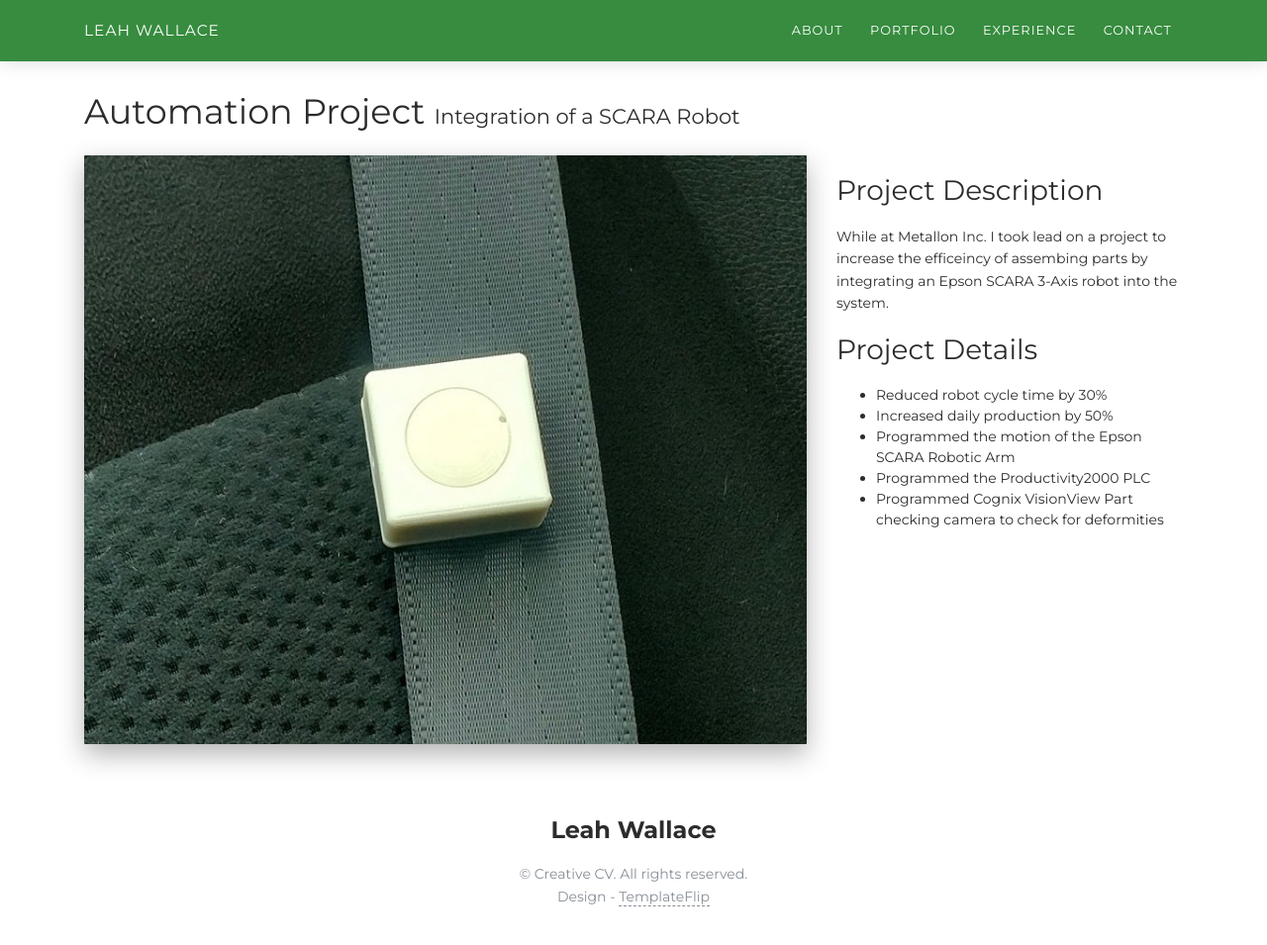
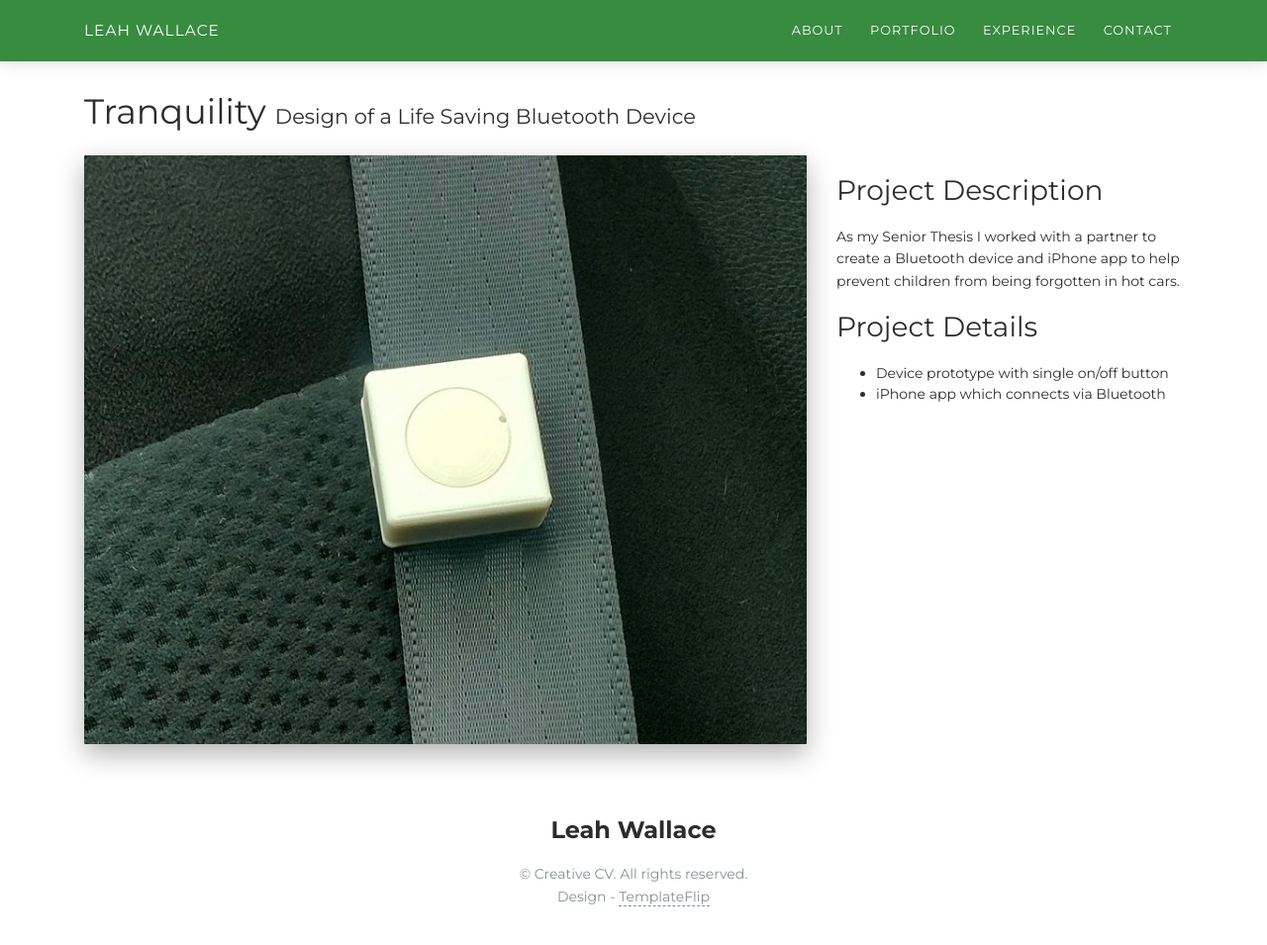
Before and after one commit to lwallace37/lwallace37.github.io, a Jekyll site: the page TranquilityProject/index.html, which Jekyll copies as it is, in a window 1280 px wide and 957 px high. Shown: the whole window at 99% size. Built offline with Jekyll 4.4.1, drawn with Linux system fonts in a browser that asks for light colours; nearby versions of some CDN libraries.

Commit message:
Update project information

```diff
--- a/TranquilityProject/index.html
+++ b/TranquilityProject/index.html
@@ -51,16 +51,11 @@
   </div>
 </div>
 
-<div class="section" id="Automation">
+<div class="section" id="Tranquility">
   <div class="container">
-      <h2 class="my-4">Automation Project
-  <small>Integration of a SCARA Robot</small>
+      <h2 class="my-4">Tranquility
+  <small>Design of a Life Saving Bluetooth Device</small>
 </h2>
-      <!--<div class="col-md-8 ml-auto mr-auto">
-        <div class="h2 text-center mt-5 mb-5 title">Automation of a SCARA Robot</div>
-        <div class="nav-align-center">-
-        </div>
-      </div>-->
     <div class="ml-auto mr-auto">
       <div class="row">
         <div class="col-md-8">
@@ -70,15 +65,12 @@
     </div>
     <div class="col-md-4">
       <h3 class="my-3">Project Description</h3>
-      <p>While at Metallon Inc. I took lead on a project to increase the efficeincy of assembing parts by integrating an Epson SCARA 3-Axis robot into the system.
+      <p>As my Senior Thesis I worked with a partner to create a Bluetooth device and iPhone app to help prevent children from being forgotten in hot cars.
       </p>
       <h3 class="my-3">Project Details</h3>
       <ul>
-        <li>Reduced robot cycle time by 30%</li>
-        <li>Increased daily production by 50%</li>
-        <li>Programmed the motion of the Epson SCARA Robotic Arm</li>
-        <li>Programmed the Productivity2000 PLC</li>
-        <li>Programmed Cognix VisionView Part checking camera to check for deformities</li>
+        <li>Device prototype with single on/off button</li>
+        <li>iPhone app which connects via Bluetooth</li>
       </ul>
     </div>
     </dig>
```
